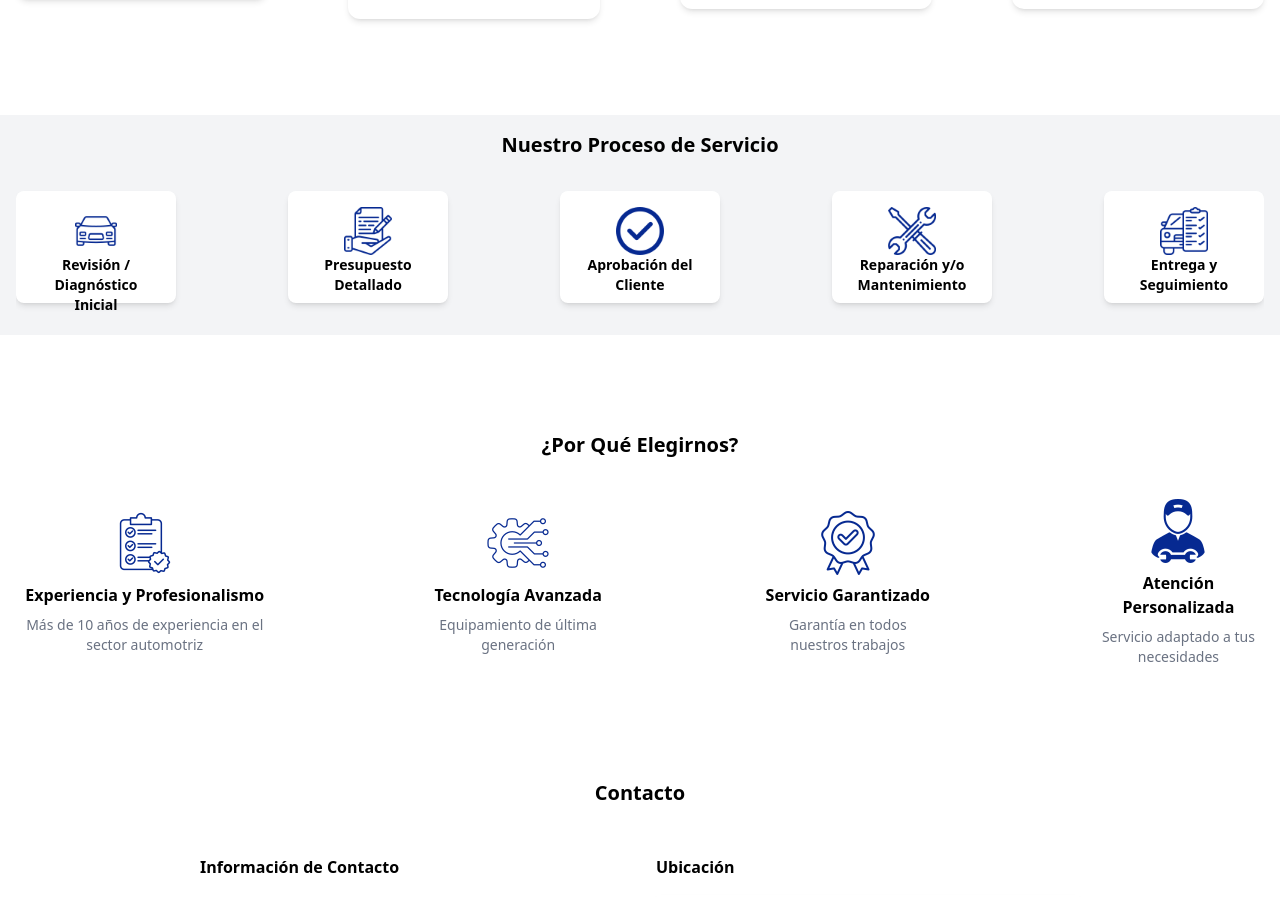
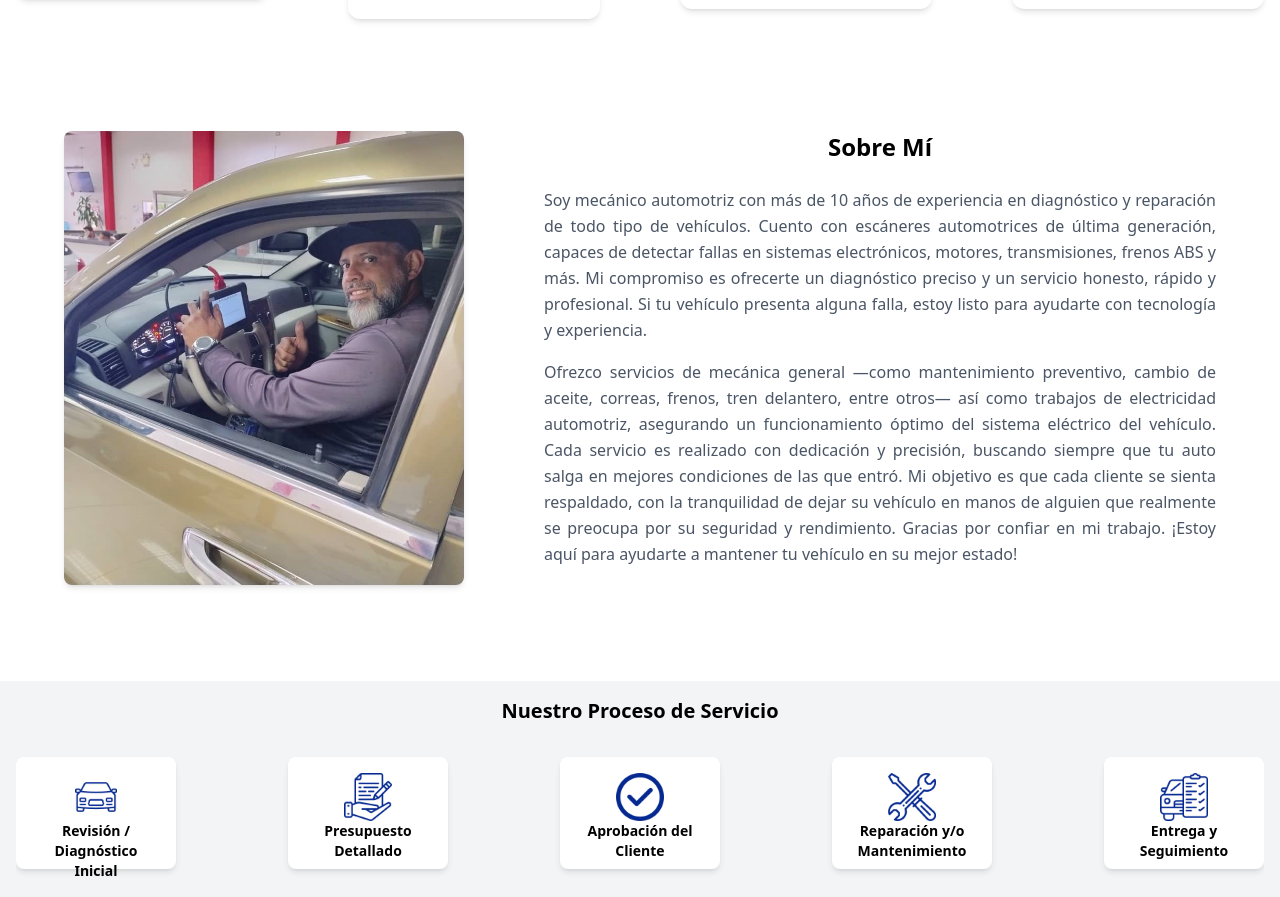
Before and after one commit to KennyGi0053/Lino-Motors, a React (Vite) app: page / in a window 1280 px wide. Shown: the part 865-1762 px from the top of the page. Built offline with nearby package versions, Linux system fonts and the light colour scheme; grey boxes are pictures that could not be loaded.

Commit message:
sobremi listo

```diff
--- a/src/App.jsx
+++ b/src/App.jsx
@@ -6,6 +6,7 @@ import Proceso from './components/Proceso'
 import Elegirnos from './components/Elegirnos'
 import Navbar from './components/Navbar'
 import Contacto from './components/Contacto'
+import Sobremi from './components/Sobremi'
 
 function App() {
 
@@ -14,6 +15,7 @@ function App() {
       <Navbar/>
       <Portada/>
       <Especialiadades/>
+      <Sobremi/>
       <Proceso/>
       <Elegirnos/>
       <Contacto/>
--- /dev/null
+++ b/src/components/Sobremi.jsx
@@ -0,0 +1,38 @@
+import fotolino from "../assets/fotolino.jpg";
+
+const Sobremi = () => {
+  return (
+    <div className="p-4 mt-20">
+      <div className="flex flex-col md:flex-row items-center md:items-start max-w-6xl mx-auto">
+        <img
+          src={fotolino}
+          alt="fotolino"
+          className="w-full md:w-[400px] h-auto rounded-lg shadow-md object-cover"
+        />
+        <div className="mt-6 md:ml-20 md:flex-1 md:mt-0">
+          <h1 className="text-center md:text-center font-bold text-2xl">Sobre Mí</h1>
+          <p className="text-md text-justify text-gray-600 mt-6 leading-relaxed">
+            Soy mecánico automotriz con más de 10 años de experiencia en diagnóstico y
+            reparación de todo tipo de vehículos.
+
+            Cuento con escáneres automotrices de última generación, capaces de detectar
+            fallas en sistemas electrónicos, motores, transmisiones, frenos ABS y más.
+
+            Mi compromiso es ofrecerte un diagnóstico preciso y un servicio honesto,
+            rápido y profesional.
+
+            Si tu vehículo presenta alguna falla, estoy listo para ayudarte con
+            tecnología y experiencia.
+          </p>
+          <p className="text-md text-justify text-gray-600 mt-4 leading-relaxed">Ofrezco servicios de mecánica general —como mantenimiento preventivo, cambio de aceite, correas, frenos, tren delantero, entre otros— así como trabajos de electricidad automotriz, asegurando un funcionamiento óptimo del sistema eléctrico del vehículo.
+
+Cada servicio es realizado con dedicación y precisión, buscando siempre que tu auto salga en mejores condiciones de las que entró. Mi objetivo es que cada cliente se sienta respaldado, con la tranquilidad de dejar su vehículo en manos de alguien que realmente se preocupa por su seguridad y rendimiento.
+
+Gracias por confiar en mi trabajo. ¡Estoy aquí para ayudarte a mantener tu vehículo en su mejor estado!</p>
+        </div>
+      </div>
+    </div>
+  );
+};
+
+export default Sobremi;
```
Also changed, not shown: src/assets/fotolino.jpg (added), src/assets/fotolino2.png (added).
